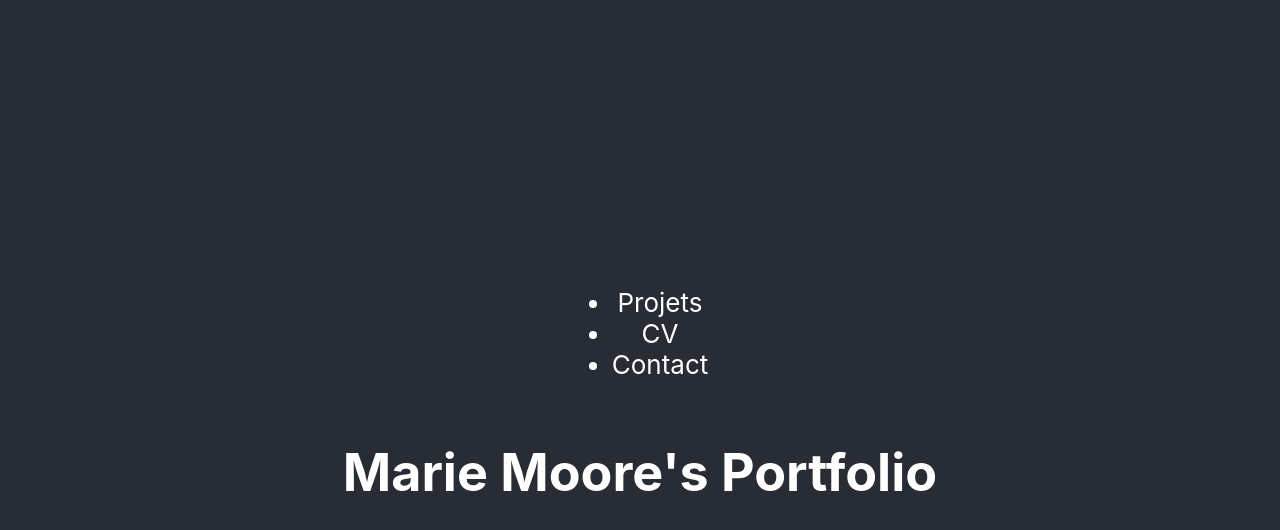
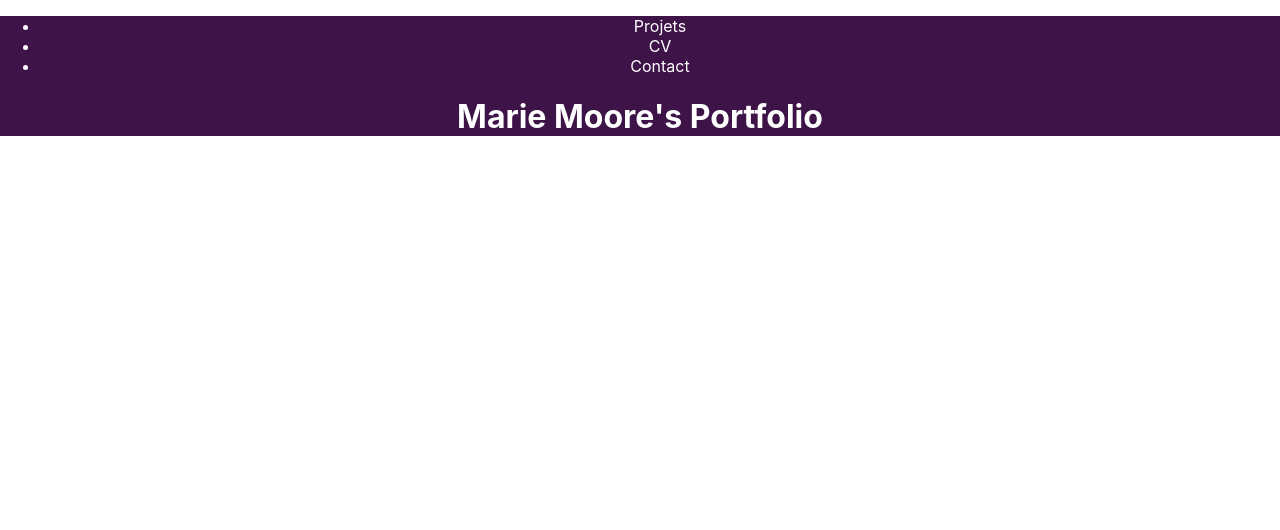
Before and after one commit to MarieRodiet/Portfolio, a React (Create React App) app: page / in a window 1280 px wide. Shown: the top 530 px of the page. Built offline with nearby package versions, Linux system fonts and the light colour scheme.

Commit message:
Fix navigation layout

```diff
--- a/package.json
+++ b/package.json
@@ -10,6 +10,7 @@
     "react-dom": "^18.0.0",
     "react-scripts": "5.0.0",
     "source-map-resolve": "^0.6.0",
+    "styled-components": "^5.3.5",
     "web-vitals": "^2.1.4"
   },
   "scripts": {
--- a/src/components/Navigation.js
+++ b/src/components/Navigation.js
@@ -1,3 +1,4 @@
+
 function Navigation() {
     return (
         <nav><ul>
--- a/src/pages/App.js
+++ b/src/pages/App.js
@@ -1,13 +1,18 @@
 import './../style/App.css';
 import Navigation from "./../components/Navigation.js";
+import styled from 'styled-components';
+
+const Header = styled.div`
+background-color: #3E1348;
+color: white`;
 
 function App() {
   return (
     <div className="App">
-      <header className="App-header">
+      <Header>
         <Navigation />
         <h1>Marie Moore's Portfolio</h1>
-      </header>
+      </Header>
     </div>
   );
 }
```
Also changed, not shown: 1 other file (tests, documents, lock files or other folders).
